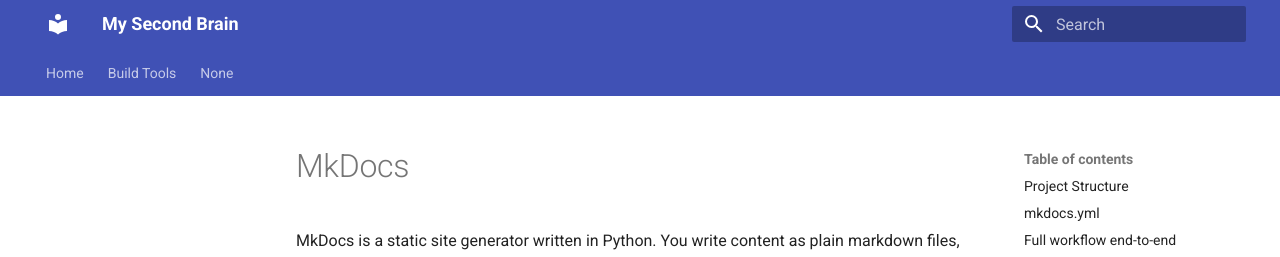
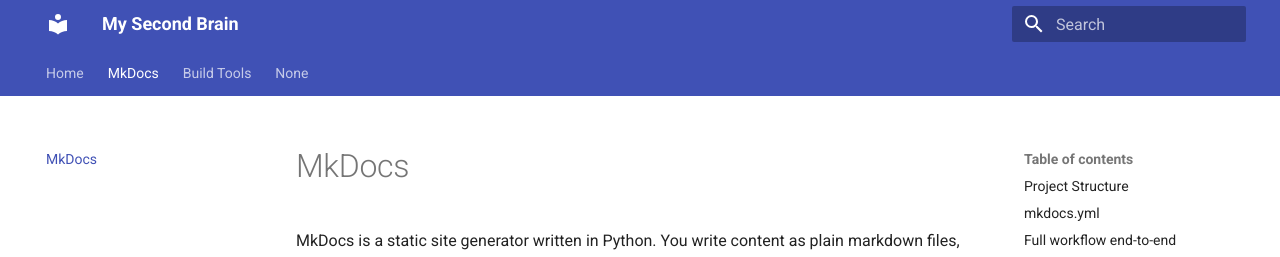
Before and after one commit to davidsusant/my-second-brain, an MkDocs documentation site: the page built from docs/mkdocs/mkdocs.md, in a window 1280 px wide and 900 px high. Shown: the top 257 px of the window. Built offline with MkDocs 1.6.1 and Material for MkDocs 9.7.7, drawn with Linux system fonts in a browser that asks for light colours.

Commit message:
add mkdocs navigation

```diff
--- a/mkdocs.yml
+++ b/mkdocs.yml
@@ -6,6 +6,7 @@
     - search.suggest
 nav:
   - Home: index.md
+  - MkDocs: mkdocs/mkdocs.md
   - Build Tools:
       - Maven: build-tools/maven.md
   - MkDocs
```
